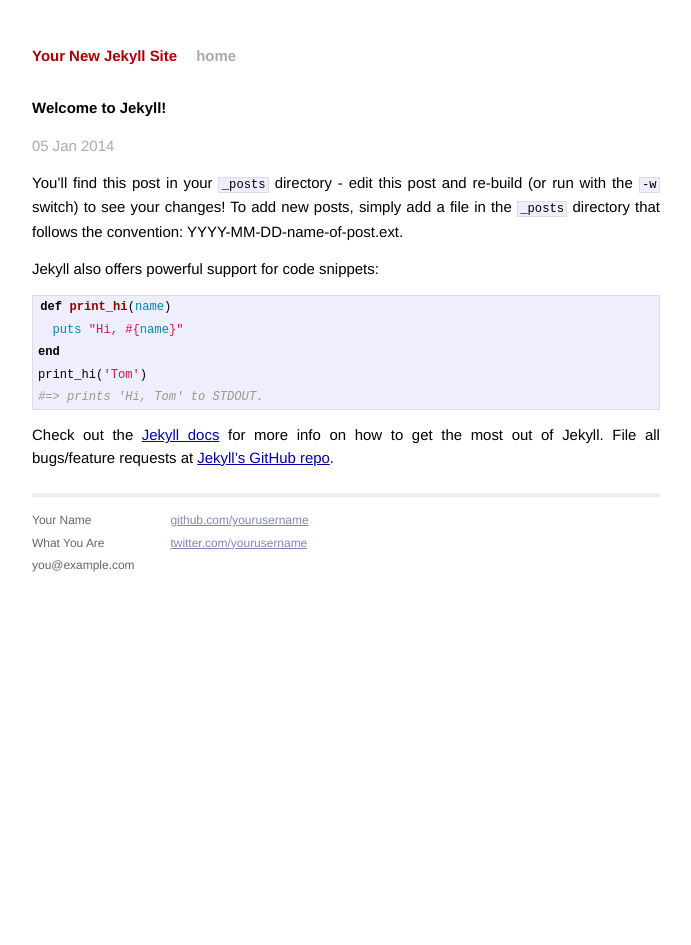
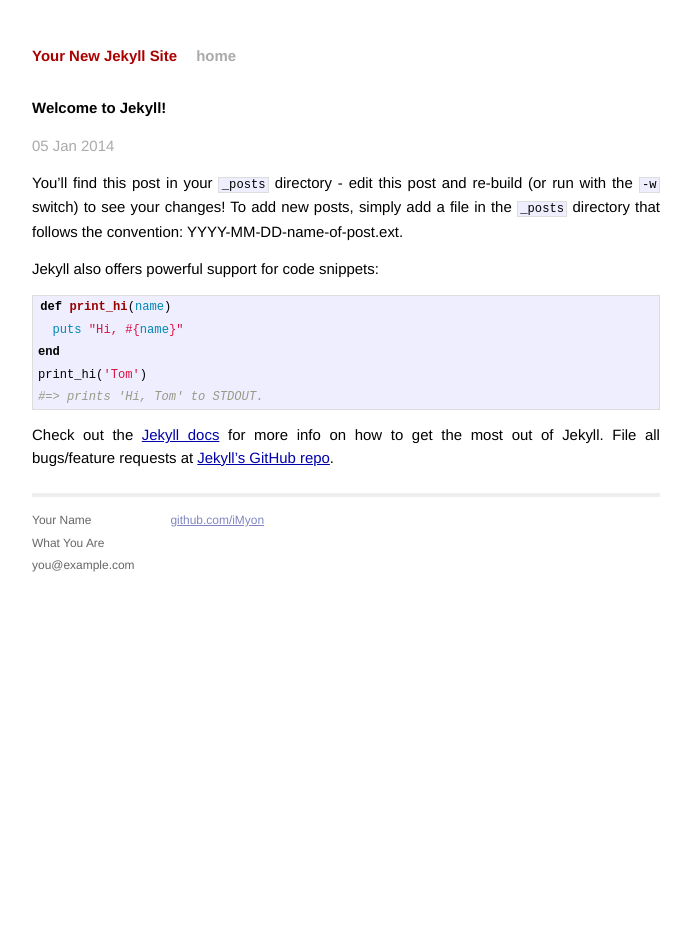
Before and after one commit to iMyon/imyon.github.io, a Jekyll site: the page built from _posts/2014-01-05-welcome-to-jekyll.markdown, in a window 1280 px wide. Shown: the whole page, without its empty margins (294-985 px from the left). Built offline with Jekyll 4.4.1, drawn with Linux system fonts in a browser that asks for light colours; Markdown is read by kramdown in place of the engine named in the settings.

Commit message:
test jekyll

```diff
--- a/_layouts/default.html
+++ b/_layouts/default.html
@@ -33,8 +33,7 @@
             </div>
             <div class="contact">
               <p>
-                <a href="https://github.com/yourusername">github.com/yourusername</a><br />
-                <a href="https://twitter.com/yourusername">twitter.com/yourusername</a><br />
+                <a href="https://github.com/iMyon">github.com/iMyon</a><br />
               </p>
             </div>
           </div>
```
Also changed, not shown: 4 other files.
